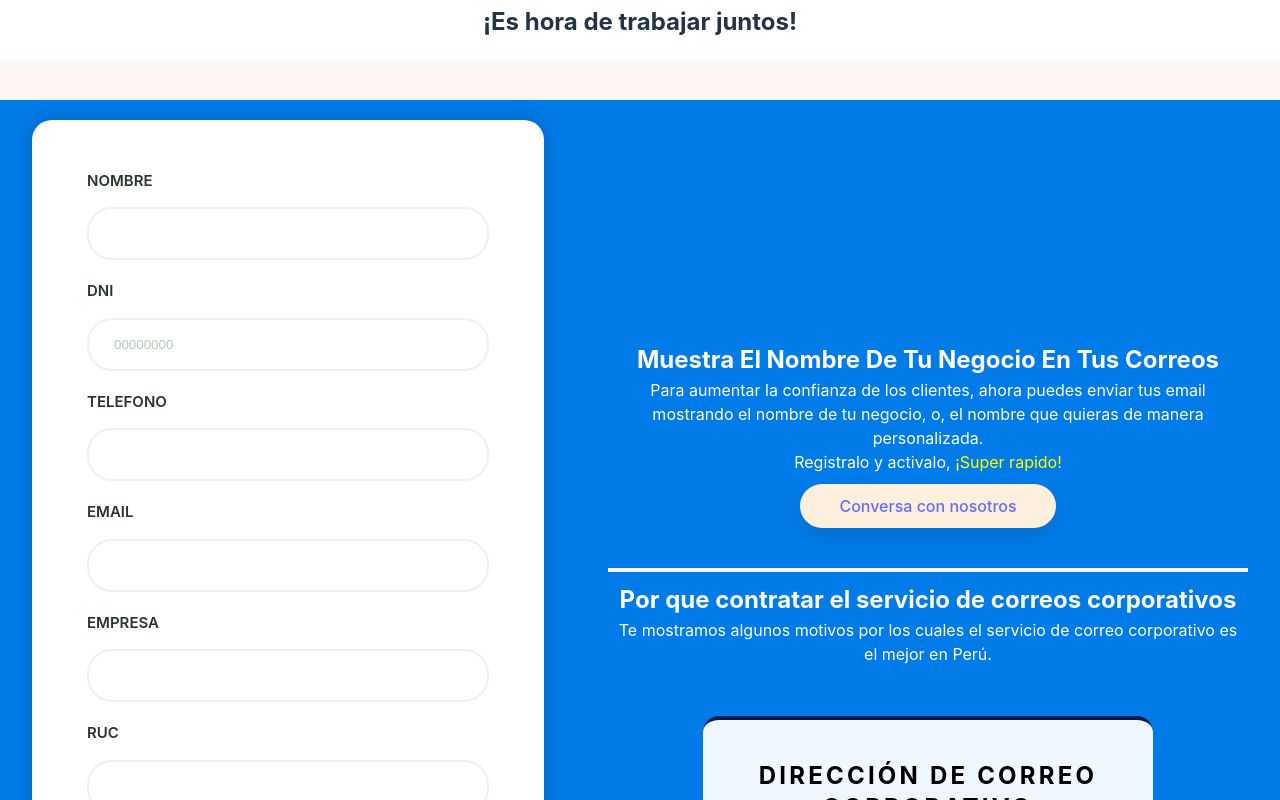
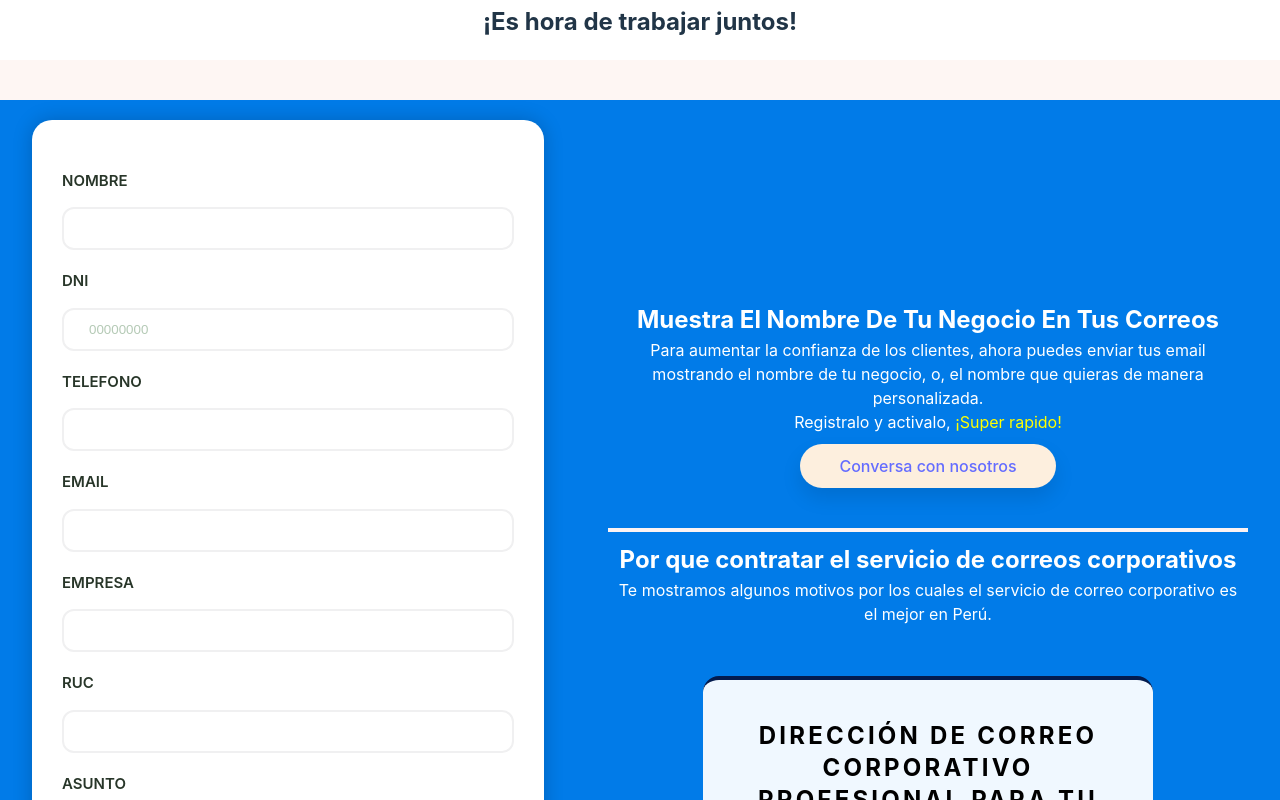
Before and after one commit to Krlozces/emailsCorporativos, a React (Vite) app: page / in a window 1280 px wide. Shown: the part 3540-4340 px from the top of the page. Built offline with nearby package versions, Linux system fonts and the light colour scheme; no server answers.

Commit message:
Form smaller

```diff
--- a/src/styles/form.css
+++ b/src/styles/form.css
@@ -21,12 +21,12 @@ button:hover{
 }
 
 form{
-    padding: 50px 55px;
+    padding: 50px 30px;
     box-shadow: 0 0 20px rgba(0,0,0,0.2);
     border-radius: 20px;
     text-align: center;
     width: 540px;
-    background-color: #fff;
+    background-color: #FFF;
 }
 
 .input-group{
@@ -43,8 +43,8 @@ label{
 }
 
 input, textarea{
-    padding: 17px 25px;
-    border-radius: 25px;
+    padding: 12px 25px;
+    border-radius: 12px;
     margin-bottom: 20px;
     background-color: #edfff002;
     border: 2px solid #F0F0F1;
@@ -86,6 +86,13 @@ input::placeholder, textarea::placeholder{
     transition: all .3s ease-in-out;
 }
 
+.contact-container{
+    display: flex;
+    justify-content: space-between;
+    align-items: center;
+    margin-bottom: 4px;
+}
+
 @media (max-width: 768px) {
     .container-space-around{
         flex-direction: column;
@@ -105,6 +112,15 @@ input::placeholder, textarea::placeholder{
     .right-container{
         width: 80%;
     }
+
+    .contact-container{
+        flex-direction: column;
+        align-items: flex-start;
+    }
+
+    .errors{
+        width: 100%;
+    }
 }
 
 .error{
@@ -117,3 +133,17 @@ input::placeholder, textarea::placeholder{
     width: 40%;
     margin-left: 30px;
 }
+
+input:focus, textarea:focus{
+    border: 2px solid #000;
+}
+
+input.filled {
+    background-color: #f1f1f1;
+}
+
+.errors{
+    display: flex;
+    justify-content: center;
+    flex-direction: column;
+}
```
